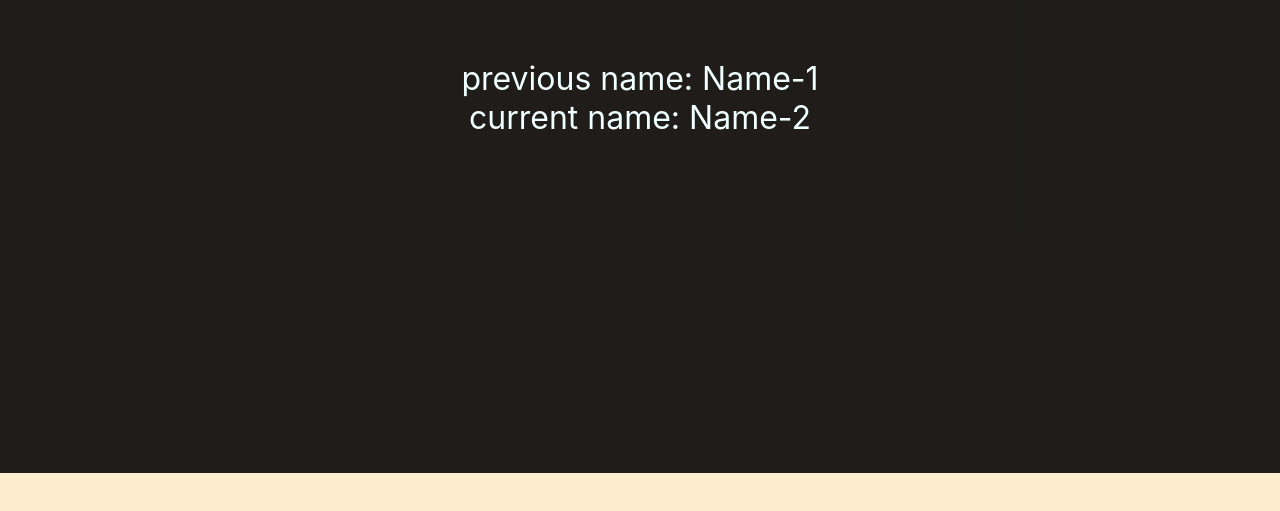
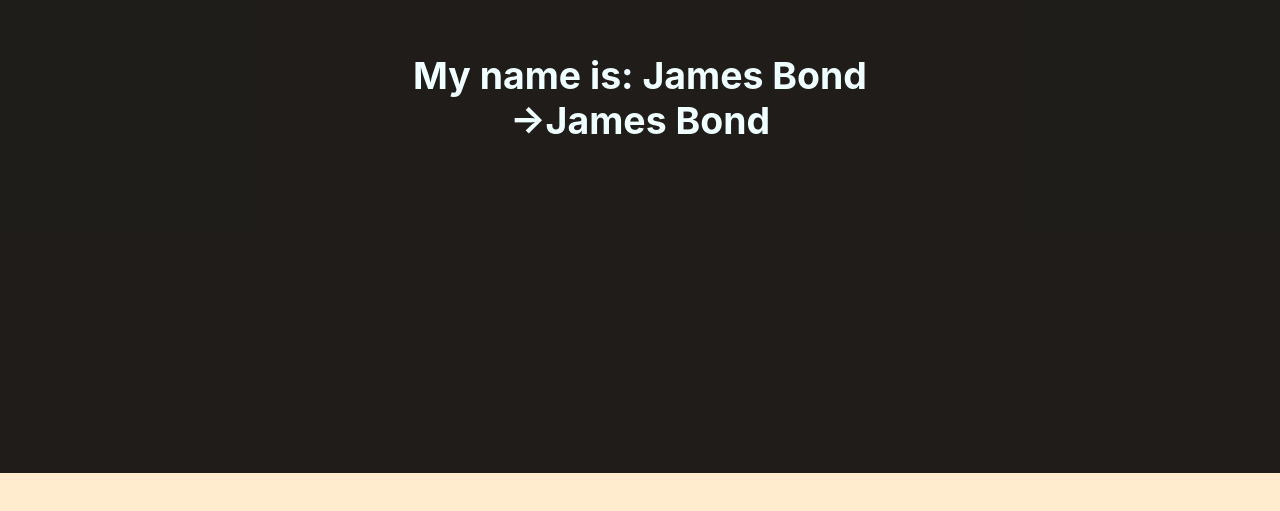
Before and after one commit to yaroprof/React-concepts, a React (Create React App) app in the folder core-react/: page / in a window 1280 px wide. Shown: the part 277-788 px from the top of the page. Built offline with nearby package versions, Linux system fonts and the light colour scheme.

Commit message:
componentDidUpdate

```diff
--- a/core-react/src/App.js
+++ b/core-react/src/App.js
@@ -1,5 +1,6 @@
 import './App.css';
-import GetSnapShotBeforeUpdate from './components/getSnapShotBeforeUpdate/GetSnapShotBeforeUpdate';
+import ComponentDidUpdate from './components/componentDidUpdate/ComponentDidUpdate';
+// import GetSnapShotBeforeUpdate from './components/getSnapShotBeforeUpdate/GetSnapShotBeforeUpdate';
 // import WithShouldComponentUpdate from './components/shouldComponentUpdate/With-shouldComponentUpdate';
 // import WithoutShouldComponentUpdate from './components/shouldComponentUpdate/Without-shouldComponentUpdate';
 // import LifeCycle02 from './components/LifeCycle-componentDidMount_02';
@@ -12,7 +13,8 @@ import GetSnapShotBeforeUpdate from './components/getSnapShotBeforeUpdate/GetSna
 function App() {
   return (
     <div className="App">
-      <GetSnapShotBeforeUpdate />
+      <ComponentDidUpdate />
+      {/* <GetSnapShotBeforeUpdate /> */}
       {/* <WithShouldComponentUpdate /> */}
       {/* <WithoutShouldComponentUpdate /> */}
       {/* <LifeCycle02 /> */}
--- /dev/null
+++ b/core-react/src/components/componentDidUpdate/ComponentDidUpdate.jsx
@@ -0,0 +1,29 @@
+import React from 'react';
+
+class ComponentDidUpdate extends React.Component {
+  state = {
+    agentName: 'Bond',
+  };
+  componentDidMount() {
+    setTimeout(() => {
+      this.setState({ agentName: 'James Bond' });
+    }, 3000);
+  }
+  componentDidUpdate() {
+    document.getElementById('person').innerHTML = '->' + this.state.agentName;
+  }
+
+  render() {
+    return (
+      <div>
+        <h3>
+          My name is: {this.state.agentName}
+          <br />
+          <div id="person"></div>
+        </h3>
+      </div>
+    );
+  }
+}
+
+export default ComponentDidUpdate;
```
Also changed, not shown: core-react/src/components/componentWillUnmount/ComponentWillUnmount.jsx (added).
